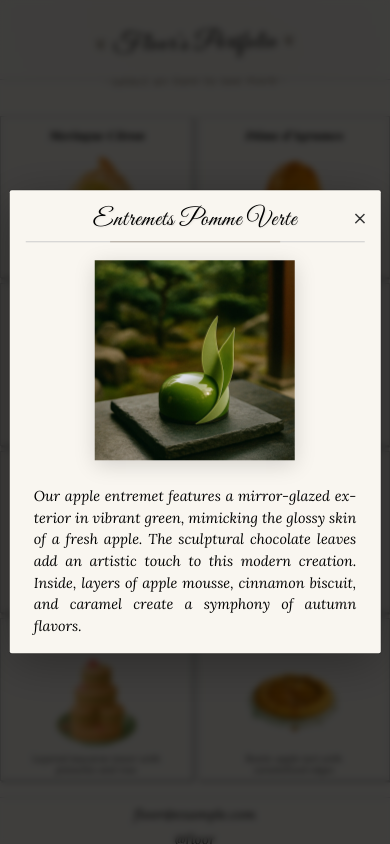
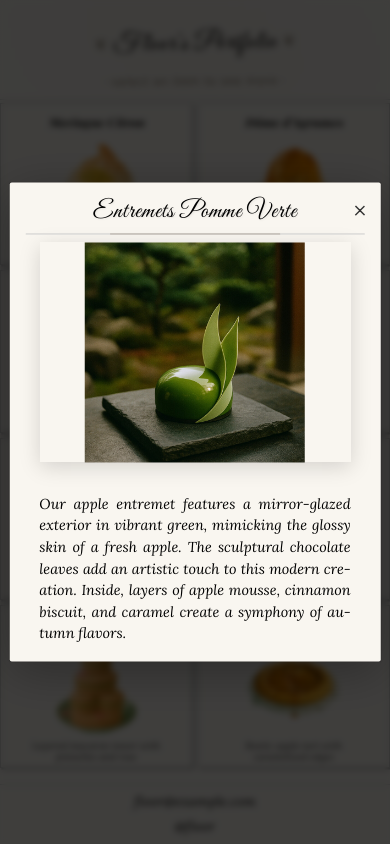
Before and after one commit to dewi-tim/floor-portfolio, a plain HTML site: page index.html in a window 390 px wide. Both pictures are taken after a click on the element 96 px from the left and 364 px from the top of the page. Drawn offline with nearby package versions, Linux system fonts and the light colour scheme; a web font is replaced by a local one.

Commit message:
Fix modal layout: ensure image width matches text width for consistent display

```diff
--- a/css/styles.css
+++ b/css/styles.css
@@ -57,19 +57,19 @@ main {
     position: relative;
     z-index: 1; /* Lower than header */
     flex: 1;
-    padding-top: 0.5rem; /* Add some padding below header */
+    padding-top: 0.2rem; /* Minimal padding below header */
 }
 
 /* Header styles */
 header {
     text-align: center;
-    padding: 3rem 0 2rem;
-    margin-bottom: 1rem;
+    padding: 2.5rem 0 1.5rem;
+    margin-bottom: 0.3rem;
     border-bottom: 1px solid var(--border-color);
     position: relative;
     overflow: visible; /* Allow content to be visible outside header */
     z-index: 5; /* Ensure header is above grid content */
-    min-height: 120px; /* Ensure minimum height for the header */
+    min-height: 110px; /* Ensure minimum height for the header */
 }
 
 header::before {
@@ -282,7 +282,7 @@ h1::after {
     left: 50%;
     transform: translate(-50%, -50%);
     width: 85%;
-    max-width: 600px;
+    max-width: 550px;
     background-color: var(--background-color);
     padding: 2rem;
     border: none;
@@ -290,6 +290,7 @@ h1::after {
     border-radius: 2px;
     display: flex;
     flex-direction: column;
+    align-items: center;
     max-height: 85vh;
     overflow: auto;
 }
@@ -332,29 +333,27 @@ h1::after {
 }
 
 .modal-body {
+    width: 85%;
     display: flex;
     flex-direction: column;
-    gap: 2rem;
     align-items: center;
+    gap: 1.5rem;
 }
 
 .modal-image-container {
-    display: flex;
-    justify-content: center;
-    align-items: center;
     width: 100%;
-    height: 300px;
-    margin-bottom: 1rem;
+    text-align: center;
+    margin-bottom: 0.5rem;
 }
 
 .modal-text-container {
     width: 100%;
-    padding: 0 1.5rem;
 }
 
 #modal-image {
-    max-width: 100%;
-    max-height: 280px;
+    width: 100%;
+    height: auto;
+    max-height: 350px;
     object-fit: contain;
     border: none;
     box-shadow: 0 5px 20px rgba(0, 0, 0, 0.15);
@@ -363,8 +362,7 @@ h1::after {
 #modal-description {
     line-height: 1.6;
     font-size: 1.1rem;
-    max-width: 100%;
-    margin: 0 auto;
+    margin: 0;
     text-align: justify;
     hyphens: auto;
     font-family: var(--body-font);
@@ -469,7 +467,7 @@ footer {
     }
 
     main {
-        margin-top: 0.75rem; /* Smaller margin on mobile */
+        margin-top: 0; /* Remove margin on mobile */
     }
 
     .menu-item {
@@ -508,21 +506,16 @@ footer {
     }
 
     .modal-body {
-        flex-direction: column;
-        gap: 0.5rem;
-    }
-
-    .modal-text-container {
-        padding: 0 0.5rem;
+        width: 92%;
+        gap: 1rem;
     }
 
     .modal-image-container {
         margin-bottom: 0.5rem;
-        height: 220px;
     }
 
     #modal-image {
-        max-height: 200px;
+        max-height: 220px;
     }
 
     #modal-title {
@@ -580,8 +573,9 @@ footer {
     }
 
     header {
-        padding: 1.5rem 0 1rem;
-        min-height: 80px;
+        padding: 1.5rem 0 0.5rem;
+        min-height: 70px;
+        margin-bottom: 0;
     }
 
     .menu-item {
--- a/index.html
+++ b/index.html
@@ -7,7 +7,7 @@
     <meta http-equiv="Pragma" content="no-cache">
     <meta http-equiv="Expires" content="0">
     <title>La Pâtisserie Élégante</title>
-    <link rel="stylesheet" href="css/styles.css?v=3">
+    <link rel="stylesheet" href="css/styles.css?v=9">
     <link rel="preconnect" href="https://fonts.googleapis.com">
     <link rel="preconnect" href="https://fonts.gstatic.com" crossorigin>
     <link href="https://fonts.googleapis.com/css2?family=Playfair+Display:ital,wght@0,400;0,700;1,400&family=Lora:ital@0;1&family=Great+Vibes&family=Petit+Formal+Script&display=swap" rel="stylesheet">
--- a/js/script.js
+++ b/js/script.js
@@ -95,6 +95,8 @@ function openModal(itemId) {
                 const modalImage = document.getElementById('modal-image');
                 modalImage.src = item.image + '?v=' + new Date().getTime();
                 modalImage.alt = item.title;
+                // Ensure image has the right width styling
+                modalImage.style.width = '100%';
 
                 // Set description
                 document.getElementById('modal-description').textContent = item.fullDescription;
```
Also changed, not shown: img/optimized/jpg/pastry5.jpg, img/optimized/jpg/pastry6.jpg, img/optimized/jpg/pastry7.jpg, img/optimized/jpg/pastry8.jpg, 1 other file.
